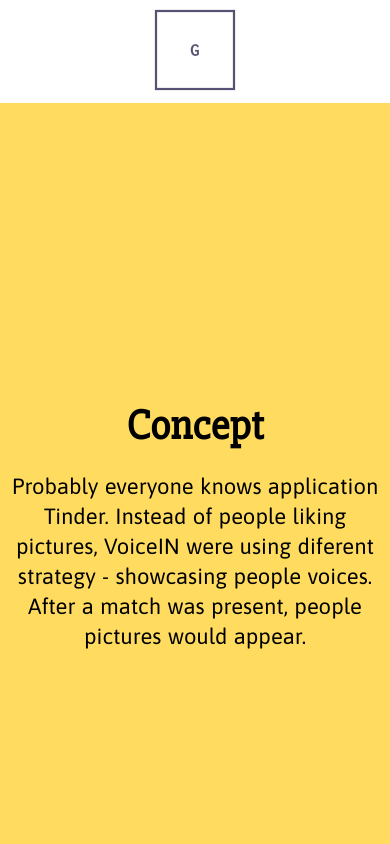
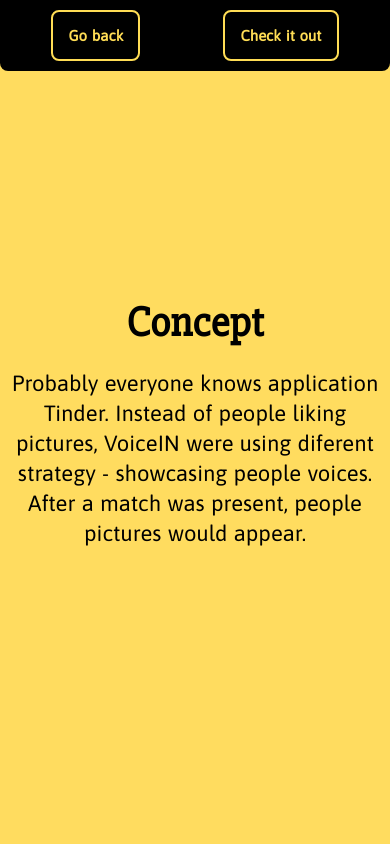
Before and after one commit to garstikaitis/portfolio, a Nuxt app: page /voice-in in a window 390 px wide. Shown: the top 844 px of the page. Built offline with nearby package versions, Linux system fonts and the light colour scheme; a web font is replaced by a local one.

Commit message:
navigation flow update

```diff
--- a/components/Grid.vue
+++ b/components/Grid.vue
@@ -3,7 +3,8 @@
     <div class="grid-item">
       <div class="content">
         <img :src="require('../static/images/widget.png')" @mouseenter="handleHover(4)">
-        <div
+        <nuxt-link
+          to="/widget"
           class="overlay"
           style="background-color: rgba(53, 5, 235, 0.9);"
           @mouseleave="handleHover(null)"
@@ -12,19 +13,18 @@
           <div class="name">Embeddable widget</div>
           <div class="description">Embeddable widget for collecting data from users</div>
           <button class="cta">
-            <nuxt-link to="/widget">
             Read more
             <img src="/images/read-more-white.png">
+          </button>
         </nuxt-link>
-          </button>
-        </div>
       </div>
     </div>
     <div class="grid-item">
       <div class="content">
         <img :src="require('../static/images/cryptosandbox.png')" @mouseenter="handleHover(0)">
-        <div
+        <nuxt-link
           class="overlay"
+          to="/cryptosandbox"
           style="background-color: rgba(63, 223, 255, 0.9);"
           @mouseleave="handleHover(null)"
           v-if="showOverlayIndex === 0"
@@ -32,18 +32,17 @@
           <div class="name">CRYPTOSANDBOX</div>
           <div class="description">Cryptocurrent trading sandbox</div>
           <button class="cta">
-            <nuxt-link to="/cryptosandbox">
             Read more
             <img src="/images/read-more-white.png">
+          </button>
         </nuxt-link>
-          </button>
-        </div>
       </div>
     </div>
     <div class="grid-item">
       <div class="content">
         <img :src="require('../static/images/talenthub.png')" @mouseenter="handleHover(3)">
-        <div
+        <nuxt-link
+          to="/talenthub"
           class="overlay"
           style="background-color: rgba(38, 191, 127, 0.9);"
           @mouseleave="handleHover(null)"
@@ -52,18 +51,17 @@
           <div class="name">Talenthub.io</div>
           <div class="description">Landing page for a startup</div>
           <button class="cta">
-            <nuxt-link to="/talenthub">
             Read more
             <img src="/images/read-more-white.png">
+          </button>
         </nuxt-link>
-          </button>
-        </div>
       </div>
     </div>
     <div class="grid-item">
       <div class="content">
         <img :src="require('../static/images/interhelps.png')" @mouseenter="handleHover(1)">
-        <div
+        <nuxt-link
+          to="/interhelps"
           class="overlay"
           style="background-color: rgba(247, 63, 82, 0.9);"
           @mouseleave="handleHover(null)"
@@ -72,20 +70,19 @@
           <div class="name">Interhelps</div>
           <div class="description">Representational website for event</div>
           <button class="cta">
-            <nuxt-link to="/interhelps">
             Read more
             <img src="/images/read-more-white.png">
+          </button>
         </nuxt-link>
-          </button>
-        </div>
       </div>
     </div>
     <div class="grid-item">
       <div class="content">
         <img :src="require('../static/images/GOTWiki.png')" @mouseenter="handleHover(2)">
-        <div
+        <nuxt-link
+          style="background-color: rgba(255, 254, 184, 0.9);"
+          to="/gotwiki"
           class="overlay"
-          style="background-color: rgba(255, 254, 184, 0.9);"
           @mouseleave="handleHover(null)"
           v-if="showOverlayIndex === 2"
         >
@@ -95,18 +92,17 @@
             class="description"
           >Encyclopedia app for game of thrones TV show</div>
           <button style="color: black; border: 1px solid black;" class="cta">
-            <nuxt-link style="color: black;" to="/gotwiki">
             Read more
             <img src="/images/read-more.png">
+          </button>
         </nuxt-link>
-          </button>
-        </div>
       </div>
     </div>
     <div class="grid-item">
       <div class="content">
         <img :src="require('../static/images/voice-in.jpg')" @mouseenter="handleHover(5)">
-        <div
+        <nuxt-link
+          to="/voice-in"
           class="overlay"
           style="background-color: rgba(227, 57, 102, 0.9);"
           @mouseleave="handleHover(null)"
@@ -115,18 +111,17 @@
           <div class="name">VoiceIN</div>
           <div class="description">Dating application</div>
           <button class="cta">
-            <nuxt-link to="/voice-in">
             Read more
             <img src="/images/read-more-white.png">
+          </button>
         </nuxt-link>
-          </button>
-        </div>
       </div>
     </div>
     <div class="grid-item">
       <div class="content">
         <img :src="require('../static/images/another-one.png')" @mouseenter="handleHover(6)">
-        <div
+        <nuxt-link
+          to="/another-one"
           class="overlay"
           style="background-color: rgba(20, 4, 64, 0.9);"
           @mouseleave="handleHover(null)"
@@ -135,12 +130,10 @@
           <div class="name">Another One</div>
           <div class="description">Grocery discount application</div>
           <button class="cta">
-            <nuxt-link to="/another-one">
             Read more
             <img src="/images/read-more-white.png">
+          </button>
         </nuxt-link>
-          </button>
-        </div>
       </div>
     </div>
   </div>
@@ -223,6 +216,7 @@
 .grid-item {
   .content {
     position: relative;
+    text-align: center;
     img {
       height: auto;
       max-width: 100%;
@@ -237,6 +231,7 @@
       flex-direction: column;
       align-items: center;
       justify-content: center;
+      text-decoration: none;
       animation: fadein 1s;
       .name {
         font-size: 30px;
@@ -257,16 +252,12 @@
         cursor: pointer;
         font-size: 20px;
         margin-top: 20px;
-
+        display: flex;
+        justify-content: center;
+        align-items: center;
         &:active {
           outline: none;
         }
-        a {
-          display: flex;
-          align-items: center;
-          justify-content: center;
-          color: white;
-          text-decoration: none;
         &:hover {
           img {
             margin-left: 20px;
@@ -277,7 +268,6 @@
         img {
           margin-left: 20px;
           transition: all 0.2s ease-in;
-          }
         }
       }
     }
--- /dev/null
+++ b/components/InnerNavigation.vue
@@ -0,0 +1,81 @@
+<template>
+  <div class="nav-container">
+    <a href="/">Go back</a>
+    <a :href="link">Check it out</a>
+  </div>
+</template>
+
+<script>
+export default {
+  props: ['link']
+}
+</script>
+
+<style lang="scss" scoped>
+.nav-container {
+  background: black;
+  display: flex;
+  justify-content: space-around;
+  padding: 30px;
+  position: fixed;
+  top: 0;
+  width: 100%;
+  a {
+    border: 2px solid #ffdd55;
+    background: transparent;
+    color: #ffdd55;
+    cursor: pointer;
+    font-size: 15px;
+    border-radius: 8px;
+    padding: 15px;
+    transition: all 0.2s ease-in;
+    text-decoration: none;
+    font-weight: 600;
+    &:focus {
+      outline: none;
+    }
+    &:active {
+      outline: none;
+    }
+    &:hover {
+      background-color: #ffdd55;
+      color: black;
+    }
+  }
+}
+@media only screen and (max-width: 500px) {
+  .nav-container {
+    position: fixed;
+    top: 0;
+    display: flex;
+    justify-content: space-around;
+    width: 100%;
+    background-color: black;
+    border-bottom-left-radius: 8px;
+    border-bottom-right-radius: 8px;
+    padding: 10px;
+    a {
+      border: 2px solid #ffdd55;
+      background: transparent;
+      color: #ffdd55;
+      cursor: pointer;
+      font-size: 15px;
+      border-radius: 8px;
+      padding: 15px;
+      transition: all 0.2s ease-in;
+      text-decoration: none;
+      font-weight: 600;
+      &:focus {
+        outline: none;
+      }
+      &:active {
+        outline: none;
+      }
+      &:hover {
+        background-color: #ffdd55;
+        color: black;
+      }
+    }
+  }
+}
+</style>
--- /dev/null
+++ b/layouts/inner.vue
@@ -0,0 +1,62 @@
+<template>
+  <div class="container">
+    <nuxt/>
+    <Footer/>
+  </div>
+</template>
+
+<style>
+html {
+  font-family: 'Asap';
+  font-size: 16px;
+  word-spacing: 1px;
+  -ms-text-size-adjust: 100%;
+  -webkit-text-size-adjust: 100%;
+  -moz-osx-font-smoothing: grayscale;
+  -webkit-font-smoothing: antialiased;
+  box-sizing: border-box;
+}
+.container {
+  display: flex;
+  flex-direction: column;
+  width: 100%;
+  height: 100%;
+  align-items: flex-start;
+}
+
+*,
+*:before,
+*:after {
+  box-sizing: border-box;
+  margin: 0;
+}
+
+.button--green {
+  display: inline-block;
+  border-radius: 4px;
+  border: 1px solid #3b8070;
+  color: #3b8070;
+  text-decoration: none;
+  padding: 10px 30px;
+}
+
+.button--green:hover {
+  color: #fff;
+  background-color: #3b8070;
+}
+
+.button--grey {
+  display: inline-block;
+  border-radius: 4px;
+  border: 1px solid #35495e;
+  color: #35495e;
+  text-decoration: none;
+  padding: 10px 30px;
+  margin-left: 15px;
+}
+
+.button--grey:hover {
+  color: #fff;
+  background-color: #35495e;
+}
+</style>
--- a/pages/another-one.vue
+++ b/pages/another-one.vue
@@ -1,4 +1,7 @@
 <template>
+  <div>
+    <InnerNavigation link="https://expo.io/@gintse/another-one"></InnerNavigation>
+
     <div class="container">
       <div class="hero center">
         <h1>Concept</h1>
@@ -26,16 +29,13 @@
           <div class="list-item tech">Laravel</div>
         </div>
       </div>
-    <div class="cta">
-      <a href="https://expo.io/@gintse/another-one">
-        <button>Check it out</button>
-      </a>
     </div>
   </div>
 </template>
 
 <script>
 export default {
+  layout: 'inner',
   head() {
     return {
       title: 'Grocery discount application | Another One',
--- a/pages/cryptosandbox.vue
+++ b/pages/cryptosandbox.vue
@@ -1,5 +1,7 @@
 
 <template>
+  <div>
+    <InnerNavigation link="https://cryptosandbox.eu"></InnerNavigation>
     <div class="container">
       <div class="hero center">
         <h1>Concept</h1>
@@ -35,16 +37,13 @@
           <div class="list-item tech">SASS</div>
         </div>
       </div>
-    <div class="cta">
-      <a href="https://cryptosandbox.eu">
-        <button>Check it out</button>
-      </a>
     </div>
   </div>
 </template>
 
 <script>
 export default {
+  layout: 'inner',
   head() {
     return {
       title: 'Cryptocurrency trading sandbox | CryptoSandbox',
--- a/pages/gotwiki.vue
+++ b/pages/gotwiki.vue
@@ -1,4 +1,6 @@
 <template>
+  <div>
+    <InnerNavigation link="https://festive-ardinghelli-867291.netlify.com/"></InnerNavigation>
     <div class="container">
       <div class="hero center">
         <h1>Concept</h1>
@@ -29,16 +31,13 @@
           <div class="list-item tech">SASS</div>
         </div>
       </div>
-    <div class="cta">
-      <a href="https://festive-ardinghelli-867291.netlify.com/">
-        <button>Check it out</button>
-      </a>
     </div>
   </div>
 </template>
 
 <script>
 export default {
+  layout: 'inner',
   head() {
     return {
       title: 'Game of thrones TV series encyclopedia | GOTWiki',
--- a/pages/index.vue
+++ b/pages/index.vue
@@ -142,7 +142,6 @@
   letter-spacing: 1px;
 }
 .purple {
-  width: 100vw;
   display: flex;
   flex-direction: column;
   align-items: flex-start;
@@ -257,11 +256,11 @@
   font-weight: 300;
   font-size: 40px;
   margin-bottom: 50px;
-  color: #35495e;
+  color: black;
 }
 .divider {
   width: 100vw;
-  background: #ffdd00;
+  background: #ffdc5f;
   padding: 50px;
   .cta {
     text-align: center;
--- a/pages/interhelps.vue
+++ b/pages/interhelps.vue
@@ -1,4 +1,6 @@
 <template>
+  <div>
+    <InnerNavigation link="https://interhelps.com"></InnerNavigation>
     <div class="container">
       <div class="hero center">
         <h1>Concept</h1>
@@ -23,16 +25,13 @@
           <div class="list-item tech">AWS</div>
         </div>
       </div>
-    <div class="cta">
-      <a href="http://interhelps.com">
-        <button>Check it out</button>
-      </a>
     </div>
   </div>
 </template>
 
 <script>
 export default {
+  layout: 'inner',
   head() {
     return {
       title: 'Promotional event website | Interhelps',
--- a/pages/talenthub.vue
+++ b/pages/talenthub.vue
@@ -1,4 +1,6 @@
 <template>
+  <div>
+    <InnerNavigation link="https://talenthub.io"></InnerNavigation>
     <div class="container">
       <div class="hero center">
         <h1>Concept</h1>
@@ -25,16 +27,13 @@
           <div class="list-item tech">SASS</div>
         </div>
       </div>
-    <div class="cta">
-      <a href="https://talenthub.io">
-        <button>Check it out</button>
-      </a>
     </div>
   </div>
 </template>
 
 <script>
 export default {
+  layout: 'inner',
   head() {
     return {
       title: 'Talenthub promotional website | Talenthub',
--- a/pages/voice-in.vue
+++ b/pages/voice-in.vue
@@ -1,4 +1,6 @@
 <template>
+  <div>
+    <InnerNavigation link="/"></InnerNavigation>
     <div class="container">
       <div class="hero center">
         <h1>Concept</h1>
@@ -29,10 +31,12 @@
         </div>
       </div>
     </div>
+  </div>
 </template>
 
 <script>
 export default {
+  layout: 'inner',
   head() {
     return {
       title: 'Dating application | Voice IN',
--- a/pages/widget.vue
+++ b/pages/widget.vue
@@ -1,4 +1,6 @@
 <template>
+  <div>
+    <InnerNavigation link="https://s3.eu-central-1.amazonaws.com/th-widget-test/index.html"></InnerNavigation>
     <div class="container">
       <div class="hero center">
         <h1>Concept</h1>
@@ -25,16 +27,13 @@
           <div class="list-item tech">SASS</div>
         </div>
       </div>
-    <div class="cta">
-      <a href="https://s3.eu-central-1.amazonaws.com/th-widget-test/index.html">
-        <button>Check it out</button>
-      </a>
     </div>
   </div>
 </template>
 
 <script>
 export default {
+  layout: 'inner',
   head() {
     return {
       title: 'Embeddable widget | Talenthub',
--- a/plugins/components.js
+++ b/plugins/components.js
@@ -5,9 +5,11 @@
 import Head from '../components/Head.vue'
 import Solution from '../components/Solution.vue'
 import Negotiation from '../components/Negotiation.vue'
+import InnerNavigation from '../components/InnerNavigation.vue'
 Vue.component('Navigation', Navigation)
 Vue.component('Grid', Grid)
 Vue.component('Footer', Footer)
 Vue.component('Head', Head)
 Vue.component('Solution', Solution)
 Vue.component('Negotiation', Negotiation)
+Vue.component('InnerNavigation', InnerNavigation)
```
Lines whose indentation alone changed are shown as unchanged.
